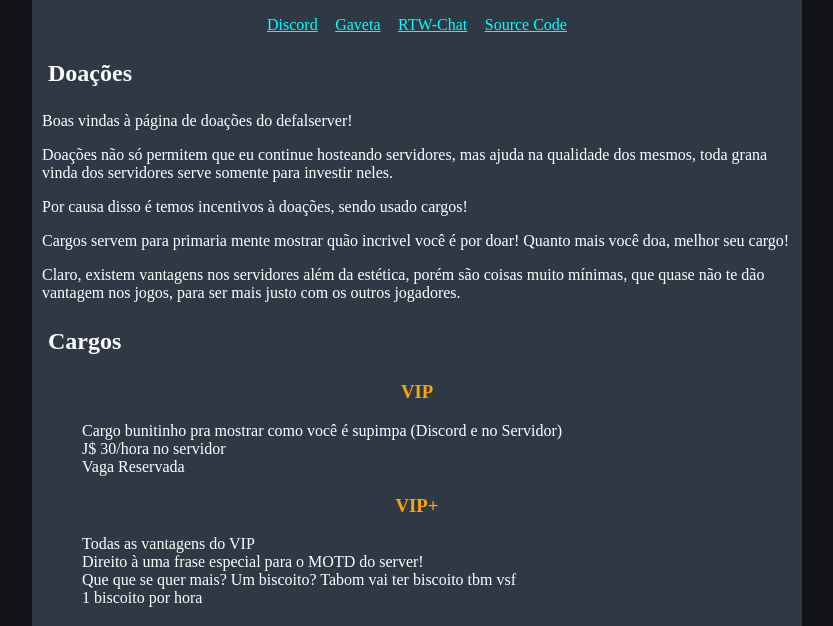
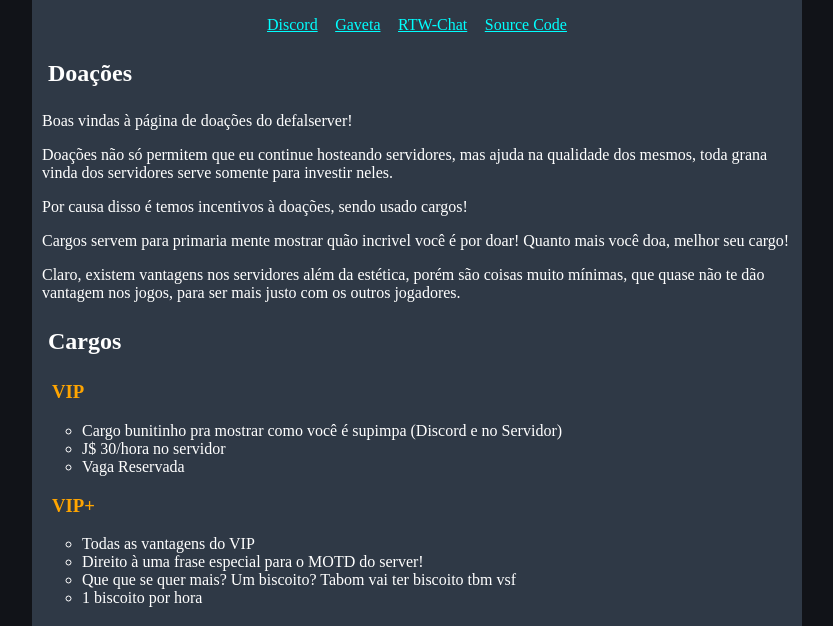
Before and after one commit to Defal7c/defalserver.org, a plain HTML site: page donation.html in a window 1280 px wide. Shown: the part 105-731 px from the top of the page, without its empty margins (223-1056 px from the left). Drawn offline with Linux system fonts and the light colour scheme; a script that the page names is missing.

Commit message:
Fixed the roles

```diff
--- a/donation.html
+++ b/donation.html
@@ -33,14 +33,14 @@
 
 	  <h2 class="wierd">Cargos</h2>
 	  <h3 id="cargo">VIP</h3>
-	  <ul>
+	  <ul id="vantagens">
 		<li>Cargo bunitinho pra mostrar como você é supimpa (Discord e no Servidor)</li>
 		<li>J$ 30/hora no servidor</li>
 		<li>Vaga Reservada</li>
 	  </ul>
 
 	  <h3 id="cargo">VIP+</h3>
-	  <ul>
+	  <ul id="vantagens">
 		<li>Todas as vantagens do VIP</li>
 		<li>Direito à uma frase especial para o MOTD do server!</li>
 		<li>Que que se quer mais? Um biscoito? Tabom vai ter biscoito tbm vsf</li>
--- a/style.css
+++ b/style.css
@@ -37,11 +37,16 @@ body {
       padding-left:0px;
 }
 
+#vantagens {
+      list-style-type: circle;
+}
+
 .librepay{
       display:grid;
       grid-gap: 20px;
       place-items: center;
 }
+
 ul{
       list-style-type: none;
 }
@@ -84,7 +89,8 @@ img{
 
 #cargo{
       color: orange;
-      text-align: center;
+      padding-left: 10px;
+      text-align: left;
 }
 
 #server-status-container {
```
